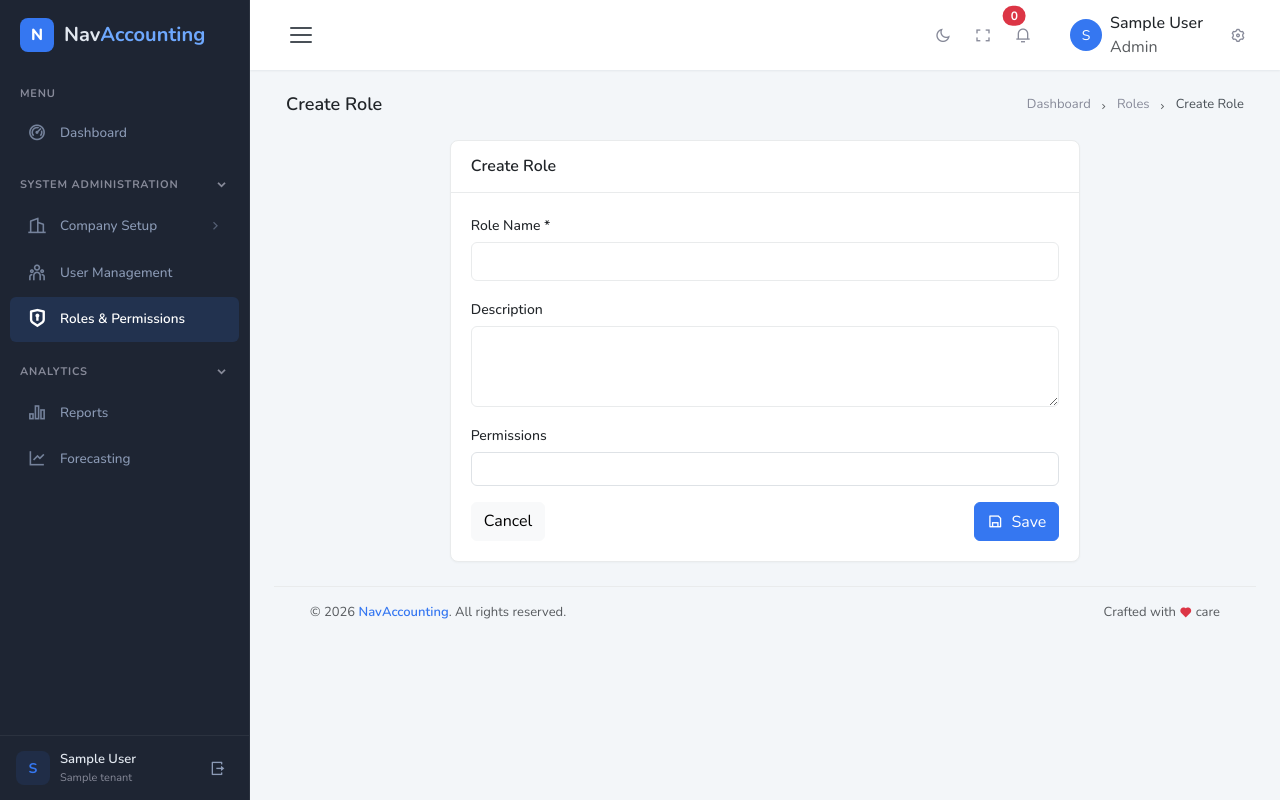
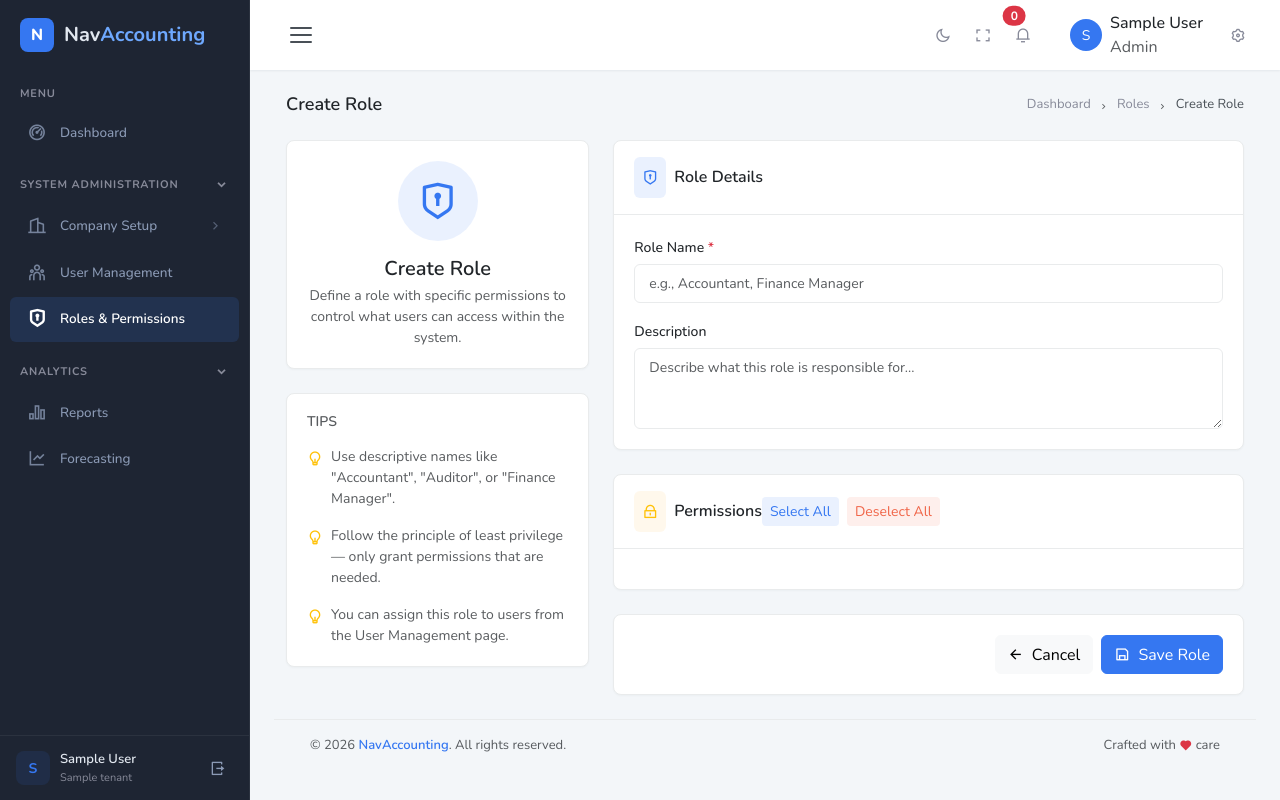
Before and after one commit to Navaid-KloneIT/NavAccounting, a Django app: a page that uses templates/roles/role_form.html in a window 1280 px wide. Run offline with Django 5.2, Linux system fonts and the light colour scheme; a user stored in the database is signed in; tables that the repository leaves empty hold one stand-in row (values such as "Sample post"); data that the repository does not hold is empty; some libraries are stand-ins or nearby versions.

Commit message:
Redesign role form with permissions grid and select all/deselect all buttons

```diff
--- a/templates/roles/role_form.html
+++ b/templates/roles/role_form.html
@@ -13,22 +13,73 @@
     </ol>
 </div>
 
-<div class="row justify-content-center">
+<div class="row">
+    <!-- Left: Info Panel -->
+    <div class="col-lg-4">
+        <div class="card">
+            <div class="card-body text-center">
+                <div class="rounded-circle bg-soft-primary mx-auto d-flex align-items-center justify-content-center mb-3" style="width: 80px; height: 80px;">
+                    <i class="ri-shield-keyhole-line text-primary" style="font-size: 2.5rem;"></i>
+                </div>
+                <h5 class="mb-1">{{ title }}</h5>
+                <p class="text-muted small mb-0">Define a role with specific permissions to control what users can access within the system.</p>
+            </div>
+        </div>
+        <div class="card">
+            <div class="card-body">
+                <h6 class="text-muted text-uppercase small mb-3">Tips</h6>
+                <div class="d-flex mb-3">
+                    <div class="flex-shrink-0">
+                        <i class="ri-lightbulb-line text-warning me-2"></i>
+                    </div>
+                    <div class="flex-grow-1">
+                        <p class="text-muted small mb-0">Use descriptive names like "Accountant", "Auditor", or "Finance Manager".</p>
+                    </div>
+                </div>
+                <div class="d-flex mb-3">
+                    <div class="flex-shrink-0">
+                        <i class="ri-lightbulb-line text-warning me-2"></i>
+                    </div>
+                    <div class="flex-grow-1">
+                        <p class="text-muted small mb-0">Follow the principle of least privilege — only grant permissions that are needed.</p>
+                    </div>
+                </div>
+                <div class="d-flex">
+                    <div class="flex-shrink-0">
+                        <i class="ri-lightbulb-line text-warning me-2"></i>
+                    </div>
+                    <div class="flex-grow-1">
+                        <p class="text-muted small mb-0">You can assign this role to users from the User Management page.</p>
+                    </div>
+                </div>
+            </div>
+        </div>
+    </div>
+
+    <!-- Right: Form -->
     <div class="col-lg-8">
+        <form method="post">
+            {% csrf_token %}
+
+            <!-- Role Details -->
             <div class="card">
                 <div class="card-header">
-                <h5 class="card-title mb-0">{{ title }}</h5>
+                    <div class="d-flex align-items-center">
+                        <div class="rounded bg-soft-primary p-2 me-2">
+                            <i class="ri-shield-keyhole-line text-primary"></i>
+                        </div>
+                        <h5 class="card-title mb-0">Role Details</h5>
+                    </div>
                 </div>
                 <div class="card-body">
-                <form method="post">
-                    {% csrf_token %}
                     <div class="row g-3">
                         <div class="col-12">
-                            <label for="id_name" class="form-label">Role Name *</label>
+                            <label for="id_name" class="form-label">Role Name <span class="text-danger">*</span></label>
                             <input type="text"
                                    class="form-control {% if form.name.errors %}is-invalid{% endif %}"
                                    id="id_name"
                                    name="name"
+                                   placeholder="e.g., Accountant, Finance Manager"
                                    value="{{ form.name.value|default:'' }}"
                                    required>
                             {% if form.name.errors %}
@@ -40,42 +91,93 @@
                             <textarea class="form-control {% if form.description.errors %}is-invalid{% endif %}"
                                       id="id_description"
                                       name="description"
-                                      rows="3">{{ form.description.value|default:'' }}</textarea>
+                                      rows="3"
+                                      placeholder="Describe what this role is responsible for...">{{ form.description.value|default:'' }}</textarea>
                             {% if form.description.errors %}
                             <div class="invalid-feedback">{{ form.description.errors.0 }}</div>
                             {% endif %}
                         </div>
-                        <div class="col-12">
-                            <label class="form-label">Permissions</label>
-                            <div class="border rounded p-3" style="max-height: 300px; overflow-y: auto;">
+                    </div>
+                </div>
+            </div>
+
+            <!-- Permissions -->
+            <div class="card">
+                <div class="card-header">
+                    <div class="d-flex align-items-center justify-content-between">
+                        <div class="d-flex align-items-center">
+                            <div class="rounded bg-soft-warning p-2 me-2">
+                                <i class="ri-lock-line text-warning"></i>
+                            </div>
+                            <h5 class="card-title mb-0">Permissions</h5>
+                        </div>
+                        <div class="d-flex gap-2">
+                            <button type="button" class="btn btn-sm btn-soft-primary" id="btn-select-all">Select All</button>
+                            <button type="button" class="btn btn-sm btn-soft-danger" id="btn-deselect-all">Deselect All</button>
+                        </div>
+                    </div>
+                </div>
+                <div class="card-body">
                     {% regroup permissions by module as module_list %}
                     {% for module in module_list %}
-                                <h6 class="text-primary text-uppercase small mt-2">{{ module.grouper }}</h6>
+                    <div class="{% if not forloop.first %}mt-4 pt-3 border-top{% endif %}">
+                        <div class="d-flex align-items-center mb-2">
+                            <i class="ri-folder-line text-muted me-2"></i>
+                            <h6 class="text-uppercase text-muted small mb-0 fw-bold">{{ module.grouper }}</h6>
+                            <span class="badge bg-secondary-subtle text-secondary ms-2">{{ module.list|length }}</span>
+                        </div>
+                        <div class="row">
                             {% for perm in module.list %}
-                                <div class="form-check">
-                                    <input class="form-check-input" type="checkbox" name="permissions"
+                            <div class="col-md-6">
+                                <div class="form-check mb-2">
+                                    <input class="form-check-input perm-checkbox" type="checkbox" name="permissions"
                                            value="{{ perm.id }}" id="perm_{{ perm.id }}"
                                            {% if perm.id in selected_permissions %}checked{% endif %}>
                                     <label class="form-check-label" for="perm_{{ perm.id }}">
                                         {{ perm.name }}
                                     </label>
                                 </div>
-                                {% endfor %}
+                            </div>
                             {% endfor %}
                         </div>
                     </div>
-                        <div class="col-12">
-                            <div class="d-flex justify-content-between">
-                                <a href="{% url 'roles:list' tenant_slug=current_tenant.slug %}" class="btn btn-light">Cancel</a>
+                    {% endfor %}
+                </div>
+            </div>
+
+            <!-- Actions -->
+            <div class="card">
+                <div class="card-body d-flex justify-content-end gap-2">
+                    <a href="{% url 'roles:list' tenant_slug=current_tenant.slug %}" class="btn btn-light">
+                        <i class="ri-arrow-left-line me-1"></i> Cancel
+                    </a>
                     <button type="submit" class="btn btn-primary">
-                                    <i class="ri-save-line me-1"></i> Save
+                        <i class="ri-save-line me-1"></i> Save Role
                     </button>
-                            </div>
                 </div>
             </div>
         </form>
     </div>
 </div>
-    </div>
-</div>
 {% endblock %}
+
+{% block extra_js %}
+<script>
+document.addEventListener('DOMContentLoaded', function() {
+    var checkboxes = document.querySelectorAll('.perm-checkbox');
+    var selectAll = document.getElementById('btn-select-all');
+    var deselectAll = document.getElementById('btn-deselect-all');
+
+    if (selectAll) {
+        selectAll.addEventListener('click', function() {
+            checkboxes.forEach(function(cb) { cb.checked = true; });
+        });
+    }
+    if (deselectAll) {
+        deselectAll.addEventListener('click', function() {
+            checkboxes.forEach(function(cb) { cb.checked = false; });
+        });
+    }
+});
+</script>
+{% endblock %}
```
Lines whose indentation alone changed are shown as unchanged.
